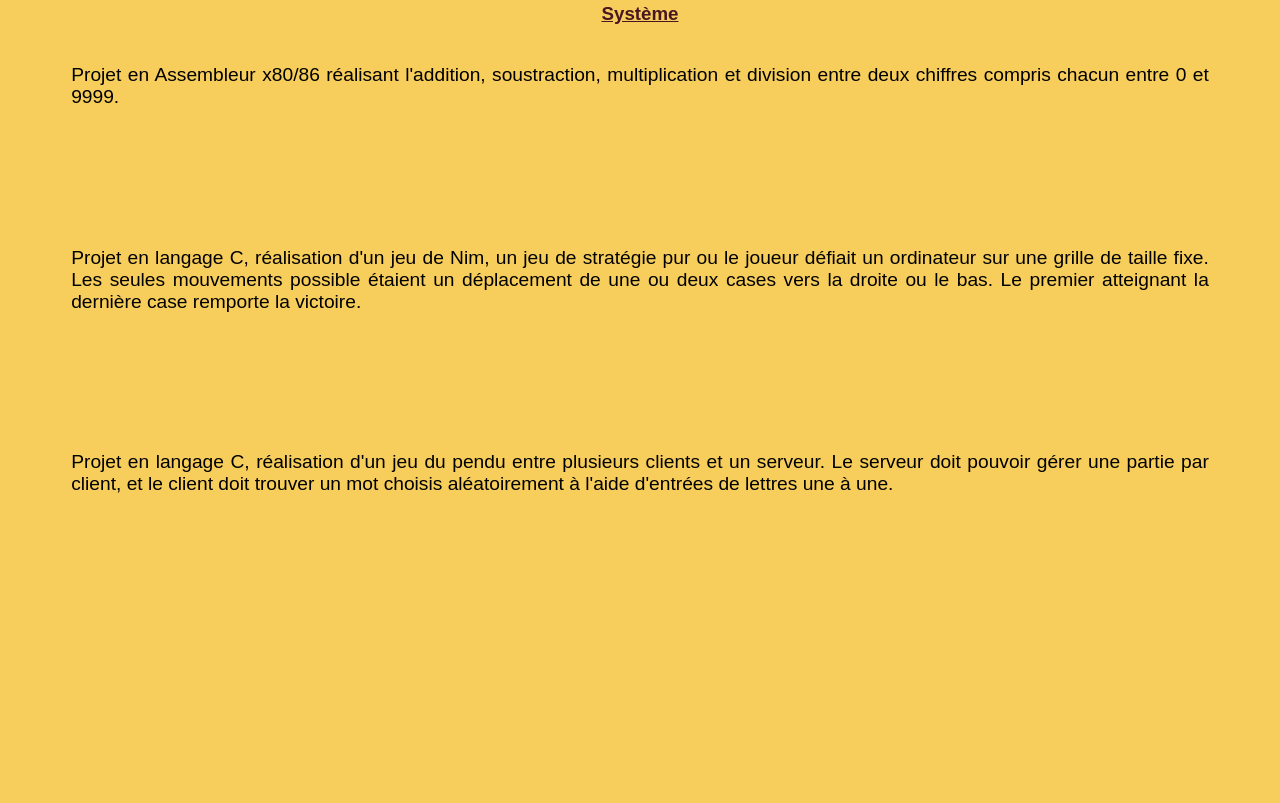
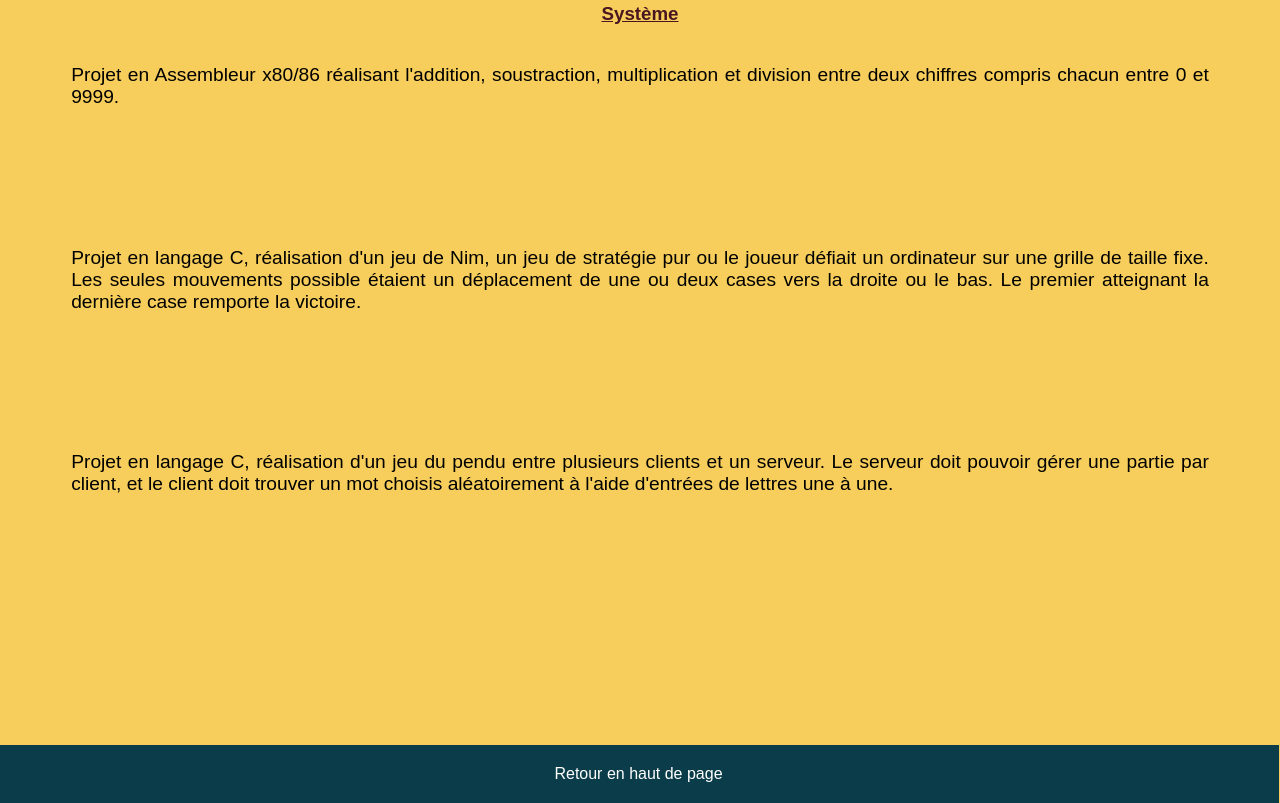
Before and after one commit to Koshirei/Koshirei.github.io, a plain HTML site: page index.html in a window 1280 px wide. Shown: the part 4593-5396 px from the top of the page. Before the commit the page ends 5088 px from the top, so only its background shows below. Drawn offline with Linux system fonts and the light colour scheme.

Commit message:
banniere bas de page

```diff
--- a/index.html
+++ b/index.html
@@ -99,5 +99,10 @@
             </div>
         </div>
 
+
+        <div class="bannierebas">
+            <a href="#">Retour en haut de page</a>
+        </div>
+
     </body>
 </html>
--- a/style/style_pc.css
+++ b/style/style_pc.css
@@ -48,6 +48,17 @@ h3{
 }
 p{
     font-size: larger;
+}
+.bannierebas{
+    margin-top:250px;
+    margin-left:-10px;
+    margin-right:-7px;
+    padding-top:20px;
+    padding-bottom: 20px;
+    right:0;
+    left:0;
+    background-color: var(--couleur-sombre);
+    text-align:center;
 }
 .banniere{
     background-color: var(--couleur-sombre);
```
